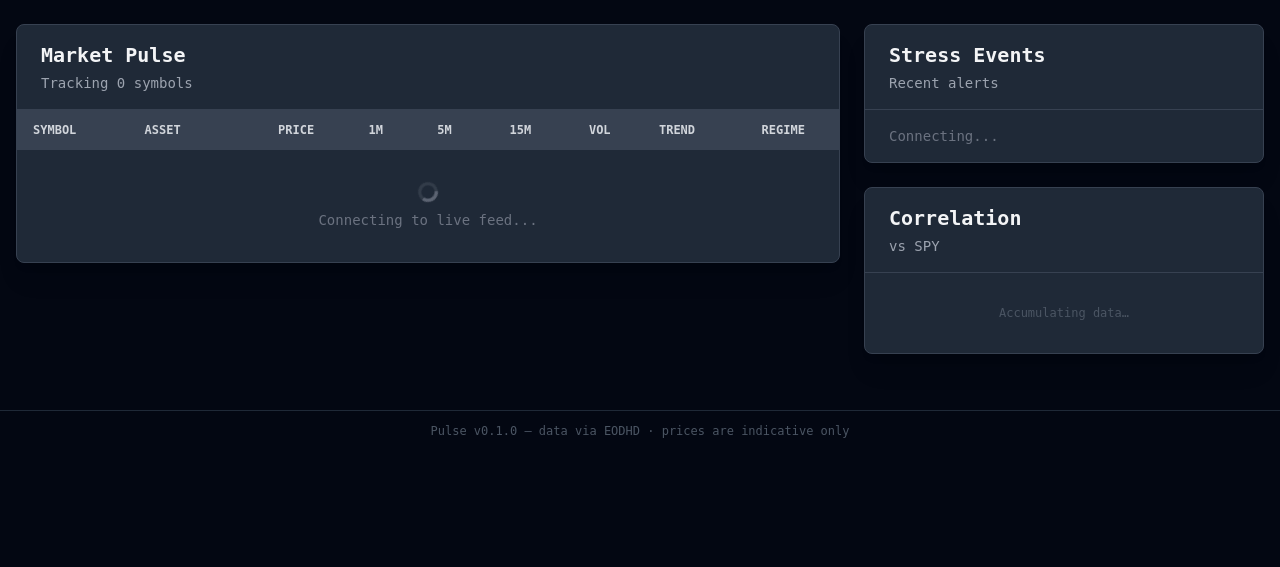
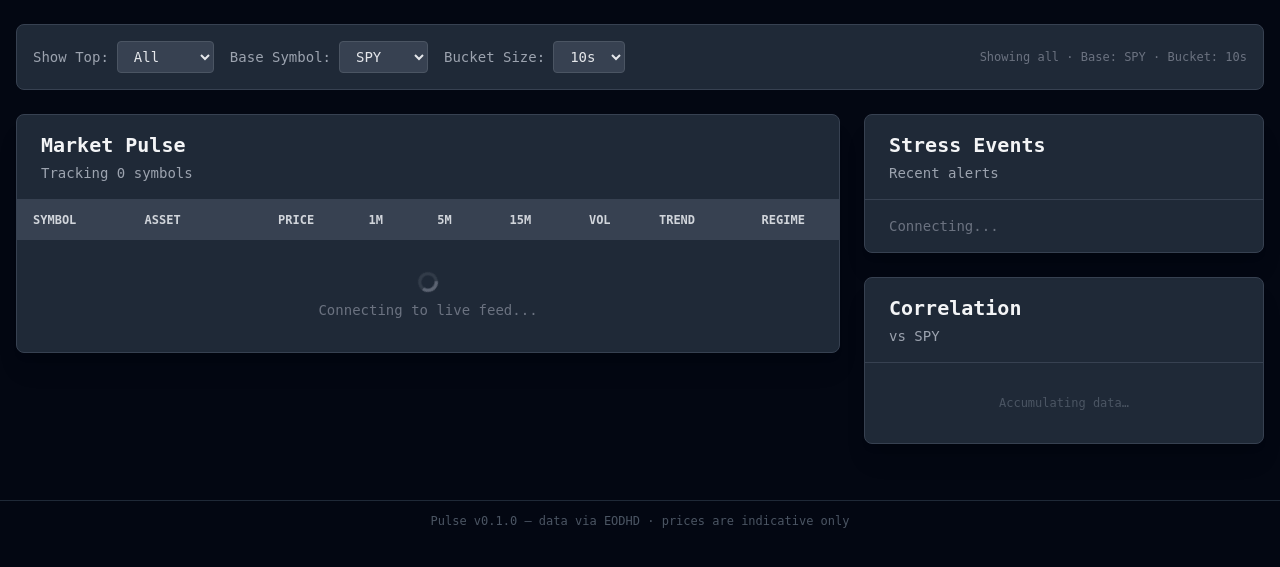
Before and after one commit to Moonchichiii/pulse, a FastAPI app: page / in a window 1280 px wide. Shown: the part 53-620 px from the top of the page. Run offline with FastAPI, Linux system fonts and the light colour scheme; some libraries are stand-ins or nearby versions.

Commit message:
feat: add control panel with top-k filter, base symbol picker, bucket size (#26)

```diff
--- a/src/pulse/routes.py
+++ b/src/pulse/routes.py
@@ -8,7 +8,7 @@ import time
 from datetime import UTC, datetime
 from typing import TYPE_CHECKING
 
-from fastapi import APIRouter, Request
+from fastapi import APIRouter, Query, Request
 from fastapi.templating import Jinja2Templates
 from sse_starlette.sse import EventSourceResponse
 
@@ -138,10 +138,17 @@ async def stream_stress(request: Request) -> EventSourceResponse:
 
 
 @router.get("/fragments/corr")
-async def fragment_corr(request: Request) -> Response:
+async def fragment_corr(
+    request: Request,
+    base_symbol: str = Query(default="SPY"),
+    bucket_size: float = Query(default=10.0, ge=5.0, le=60.0),
+) -> Response:
     """HTMX polling fragment: correlation table partial."""
     correlation_engine: CorrelationEngine = request.app.state.correlation_engine
-    base_symbol: str = correlation_engine.base_symbol
+
+    # Update engine parameters
+    correlation_engine.base_symbol = base_symbol
+    correlation_engine.bucket_size = bucket_size
 
     correlations: dict[str, float] = {}
     try:
@@ -157,6 +164,7 @@ async def fragment_corr(request: Request) -> Response:
         {
             "correlations": correlations,
             "base_symbol": base_symbol,
+            "bucket_size": bucket_size,
             "computed_at": time.time(),
         },
     )
--- a/src/pulse/templates/index.html
+++ b/src/pulse/templates/index.html
@@ -3,17 +3,96 @@
 {% block title %}Market Pulse — Real-time Dashboard{% endblock %}
 
 {% block content %}
-<div class="grid grid-cols-1 xl:grid-cols-3 gap-6">
+<!-- Alpine.js store for control panel state -->
+<div x-data="{
+    topK: localStorage.getItem('pulse_topK') || 'all',
+    baseSymbol: localStorage.getItem('pulse_baseSymbol') || '{{ base_symbol }}',
+    bucketSize: localStorage.getItem('pulse_bucketSize') || '10',
+
+    init() {
+        this.$watch('topK', value => localStorage.setItem('pulse_topK', value));
+        this.$watch('baseSymbol', value => {
+            localStorage.setItem('pulse_baseSymbol', value);
+            htmx.trigger('#corr-card', 'refreshCorr');
+        });
+        this.$watch('bucketSize', value => {
+            localStorage.setItem('pulse_bucketSize', value);
+            htmx.trigger('#corr-card', 'refreshCorr');
+        });
+    },
+
+    shouldShowRow(index, totalRows) {
+        if (this.topK === 'all') return true;
+        const k = parseInt(this.topK);
+        return index < k;
+    }
+}">
+
+    <!-- Control Panel -->
+    <div class="mb-6 rounded-lg border border-gray-700 bg-gray-800 p-4">
+        <div class="flex flex-wrap items-center gap-4">
+            <div class="flex items-center gap-2">
+                <label class="text-sm font-medium text-gray-400">Show Top:</label>
+                <select
+                    x-model="topK"
+                    class="rounded border border-gray-600 bg-gray-700 px-3 py-1.5 text-sm text-gray-200 focus:border-emerald-500 focus:outline-none focus:ring-1 focus:ring-emerald-500"
+                >
+                    <option value="all">All</option>
+                    <option value="5">Top 5</option>
+                    <option value="10">Top 10</option>
+                    <option value="20">Top 20</option>
+                </select>
+            </div>
+
+            <div class="flex items-center gap-2">
+                <label class="text-sm font-medium text-gray-400">Base Symbol:</label>
+                <select
+                    x-model="baseSymbol"
+                    class="rounded border border-gray-600 bg-gray-700 px-3 py-1.5 text-sm text-gray-200 focus:border-emerald-500 focus:outline-none focus:ring-1 focus:ring-emerald-500"
+                >
+                    <option value="SPY">SPY</option>
+                    <option value="AAPL">AAPL</option>
+                    <option value="MSFT">MSFT</option>
+                    <option value="GOOGL">GOOGL</option>
+                    <option value="AMZN">AMZN</option>
+                    <option value="TSLA">TSLA</option>
+                    <option value="NVDA">NVDA</option>
+                    <option value="META">META</option>
+                </select>
+            </div>
+
+            <div class="flex items-center gap-2">
+                <label class="text-sm font-medium text-gray-400">Bucket Size:</label>
+                <select
+                    x-model="bucketSize"
+                    class="rounded border border-gray-600 bg-gray-700 px-3 py-1.5 text-sm text-gray-200 focus:border-emerald-500 focus:outline-none focus:ring-1 focus:ring-emerald-500"
+                >
+                    <option value="10">10s</option>
+                    <option value="20">20s</option>
+                    <option value="30">30s</option>
+                </select>
+            </div>
+
+            <div class="ml-auto text-xs text-gray-500">
+                <span x-text="topK === 'all' ? 'Showing all' : 'Showing top ' + topK"></span>
+                · Base: <span x-text="baseSymbol"></span>
+                · Bucket: <span x-text="bucketSize + 's'"></span>
+            </div>
+        </div>
+    </div>
+
+    <!-- Main grid -->
+    <div class="grid grid-cols-1 gap-6 xl:grid-cols-3">
         <!-- Left: Pulse Table -->
         <div class="xl:col-span-2">
-        <div class="bg-gray-800 rounded-lg shadow-xl border border-gray-700">
-            <div class="px-6 py-4 border-b border-gray-700">
+            <div class="rounded-lg border border-gray-700 bg-gray-800 shadow-xl">
+                <div class="border-b border-gray-700 px-6 py-4">
                     <h2 class="text-xl font-semibold text-gray-100">Market Pulse</h2>
-                <p class="text-sm text-gray-400 mt-1">Tracking {{ symbol_count }} symbols</p>
+                    <p class="mt-1 text-sm text-gray-400">Tracking {{ symbol_count }} symbols</p>
                 </div>
                 <div class="overflow-x-auto">
                     <table class="w-full text-sm">
-                    <thead class="bg-gray-700 text-gray-300 uppercase text-xs">
+                        <thead class="bg-gray-700 text-xs uppercase text-gray-300">
                             <tr>
                                 <th class="px-4 py-3 text-left">Symbol</th>
                                 <th class="px-4 py-3 text-left">Asset</th>
@@ -26,15 +105,17 @@
                                 <th class="px-4 py-3 text-center">Regime</th>
                             </tr>
                         </thead>
-                    <tbody id="pulse-tbody"
+                        <tbody
+                            id="pulse-tbody"
                             hx-ext="sse"
                             sse-connect="/stream/pulse"
                             sse-swap="pulse"
                             hx-swap="innerHTML"
-                           class="divide-y divide-gray-700">
+                            class="divide-y divide-gray-700"
+                        >
                             <tr>
                                 <td colspan="9" class="px-4 py-8 text-center text-gray-500">
-                                <svg class="animate-spin h-5 w-5 mx-auto mb-2" xmlns="http://www.w3.org/2000/svg" fill="none" viewBox="0 0 24 24">
+                                    <svg class="mx-auto mb-2 h-5 w-5 animate-spin" xmlns="http://www.w3.org/2000/svg" fill="none" viewBox="0 0 24 24">
                                         <circle class="opacity-25" cx="12" cy="12" r="10" stroke="currentColor" stroke-width="4"></circle>
                                         <path class="opacity-75" fill="currentColor" d="M4 12a8 8 0 018-8V0C5.373 0 0 5.373 0 12h4zm2 5.291A7.962 7.962 0 014 12H0c0 3.042 1.135 5.824 3 7.938l3-2.647z"></path>
                                     </svg>
@@ -50,33 +131,39 @@
         <!-- Right Column -->
         <div class="space-y-6">
             <!-- Stress Feed -->
-        <div class="bg-gray-800 rounded-lg shadow-xl border border-gray-700">
-            <div class="px-6 py-4 border-b border-gray-700">
+            <div class="rounded-lg border border-gray-700 bg-gray-800 shadow-xl">
+                <div class="border-b border-gray-700 px-6 py-4">
                     <h2 class="text-xl font-semibold text-gray-100">Stress Events</h2>
-                <p class="text-sm text-gray-400 mt-1">Recent alerts</p>
+                    <p class="mt-1 text-sm text-gray-400">Recent alerts</p>
                 </div>
-            <div id="stress-feed"
+                <div
+                    id="stress-feed"
                     hx-ext="sse"
                     sse-connect="/stream/stress"
                     sse-swap="stress"
                     hx-swap="innerHTML"
-                 class="px-6 py-4 space-y-3 max-h-96 overflow-y-auto">
-                <p class="text-gray-500 text-sm">Connecting...</p>
+                    class="max-h-96 space-y-3 overflow-y-auto px-6 py-4"
+                >
+                    <p class="text-sm text-gray-500">Connecting...</p>
                 </div>
             </div>
 
             <!-- Correlation Card -->
-        <div class="bg-gray-800 rounded-lg shadow-xl border border-gray-700">
-            <div class="px-6 py-4 border-b border-gray-700">
+            <div class="rounded-lg border border-gray-700 bg-gray-800 shadow-xl">
+                <div class="border-b border-gray-700 px-6 py-4">
                     <h2 class="text-xl font-semibold text-gray-100">Correlation</h2>
-                <p class="text-sm text-gray-400 mt-1">vs {{ base_symbol }}</p>
+                    <p class="mt-1 text-sm text-gray-400">vs <span x-text="baseSymbol"></span></p>
                 </div>
-            <div id="corr-card"
+                <div
+                    id="corr-card"
                     hx-get="/fragments/corr"
-                 hx-trigger="load, every 5s"
+                    :hx-vals="JSON.stringify({base_symbol: baseSymbol, bucket_size: bucketSize})"
+                    hx-trigger="load, every 5s, refreshCorr from:body"
                     hx-swap="innerHTML"
-                 class="px-6 py-4">
-                <p class="text-gray-500 text-sm">Loading...</p>
+                    class="px-6 py-4"
+                >
+                    <p class="text-sm text-gray-500">Loading...</p>
+                </div>
             </div>
         </div>
     </div>
```
Also changed, not shown: src/pulse/templates/fragments/pulse_rows.html (+15 -46 lines), tests/test_routes.py (+16 -0 lines). Lines whose indentation alone changed are shown as unchanged.
